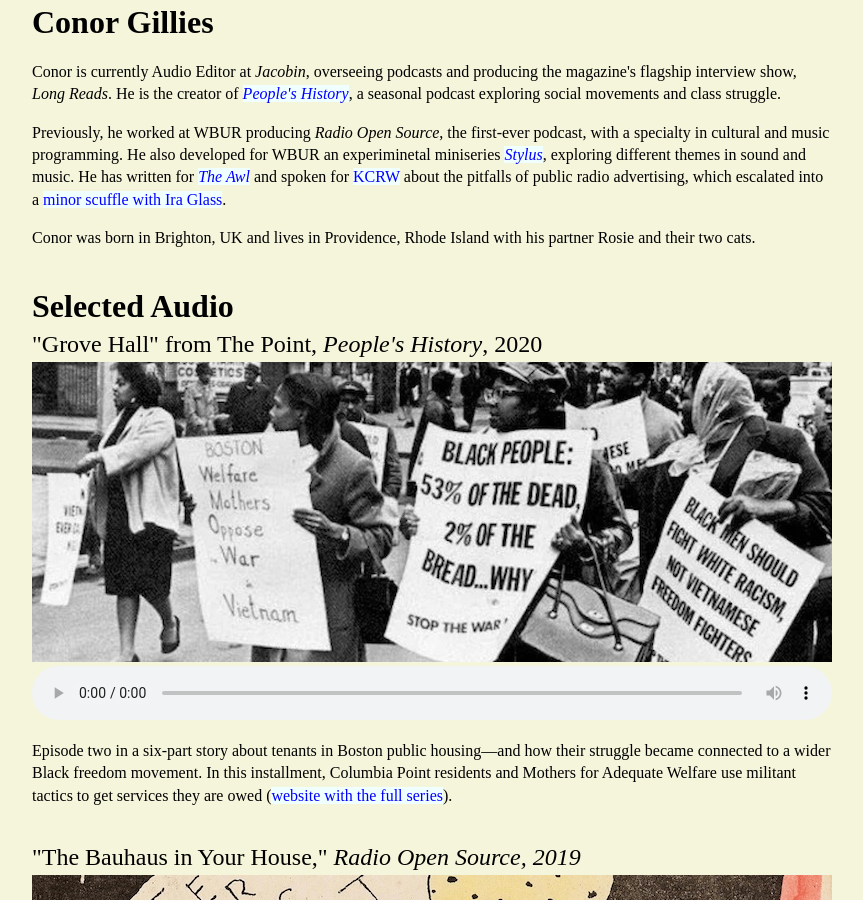
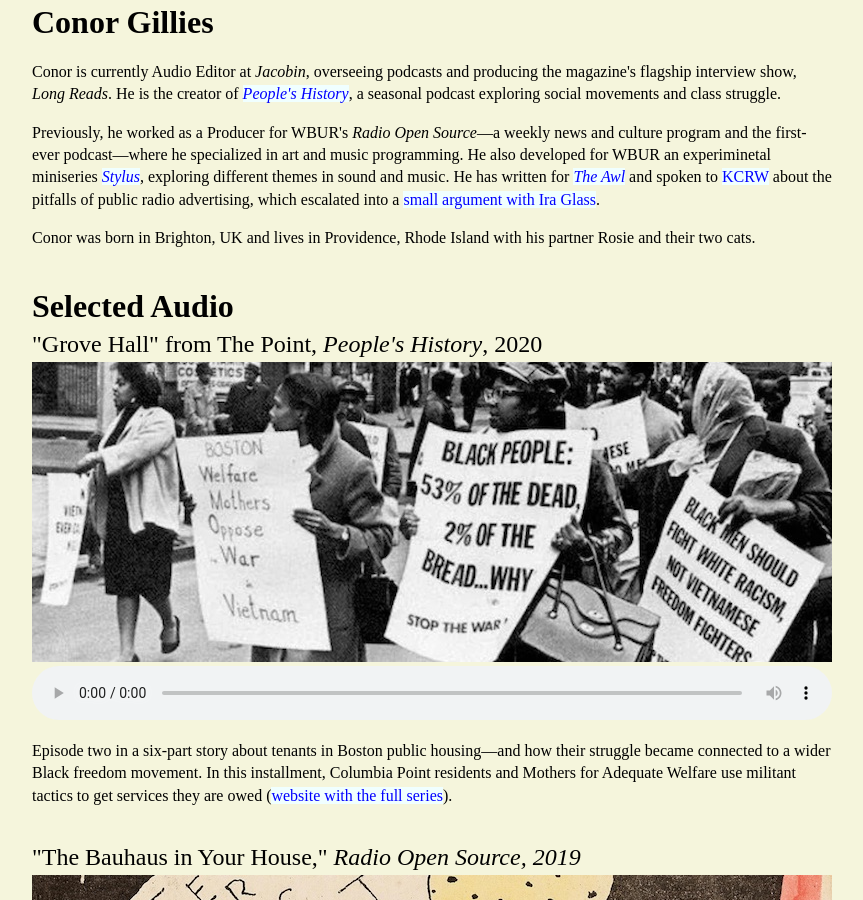
Before and after one commit to huihuiandilly/huihuiandilly.github.io, a Jekyll site: the page built from index.html, in a window 1280 px wide and 900 px high. Shown: the whole window, without its empty margins (208-1071 px from the left). Built offline with Jekyll 4.4.1, drawn with Linux system fonts in a browser that asks for light colours.

Commit message:
Update index.html

```diff
--- a/index.html
+++ b/index.html
@@ -5,7 +5,7 @@ title: Conor Gillies | Audio Producer
 <div class="blurb">
 	<p2><b>Conor Gillies</b></p2><br/>
 	<p>Conor is currently Audio Editor at <i>Jacobin</i>, overseeing podcasts and producing the magazine's flagship interview show, <i>Long Reads</i>. He is the creator of <a href="http://www.peopleshistorypod.net" target="_blank"><i>People's History</i></a>, a seasonal podcast exploring social movements and class struggle.</p>
-	<p>Previously, he worked at WBUR producing <i>Radio Open Source</i>, the first-ever podcast, with a specialty in cultural and music programming. He also developed for WBUR an experiminetal miniseries <a href="https://stylusradio.org/series-1" target="_blank"><i>Stylus</i></a>, exploring different themes in sound and music. He has written for <a href="https://www.theawl.com/2015/05/podcasting-and-the-selling-of-public-radio/" target="_blank"><i>The Awl</i></a> and spoken for <a href="https://www.kcrw.com/news/shows/to-the-point/public-radio-capitalism-and-native-advertising/native-advertising-and-audience-trust" target="_blank">KCRW</a> about the pitfalls of public radio advertising, which escalated into a <a href="https://current.org/2015/05/the-pub-19-podcast-advertising-ethics-ira-glass-clarifies-capitalism-remark-membership-video-on-demand-what-young-public-media-people-want/" target="_blank">minor scuffle with Ira Glass</a>.</p>
+	<p>Previously, he worked as a Producer for WBUR's <i>Radio Open Source</i>—a weekly news and culture program and the first-ever podcast—where he specialized in art and music programming. He also developed for WBUR an experiminetal miniseries <a href="https://stylusradio.org/series-1" target="_blank"><i>Stylus</i></a>, exploring different themes in sound and music. He has written for <a href="https://www.theawl.com/2015/05/podcasting-and-the-selling-of-public-radio/" target="_blank"><i>The Awl</i></a> and spoken to <a href="https://www.kcrw.com/news/shows/to-the-point/public-radio-capitalism-and-native-advertising/native-advertising-and-audience-trust" target="_blank">KCRW</a> about the pitfalls of public radio advertising, which escalated into a <a href="https://current.org/2015/05/the-pub-19-podcast-advertising-ethics-ira-glass-clarifies-capitalism-remark-membership-video-on-demand-what-young-public-media-people-want/" target="_blank">small argument with Ira Glass</a>.</p>
 	<p>Conor was born in Brighton, UK and lives in Providence, Rhode Island with his partner Rosie and their two cats.</p>
 	<br>
 
```
